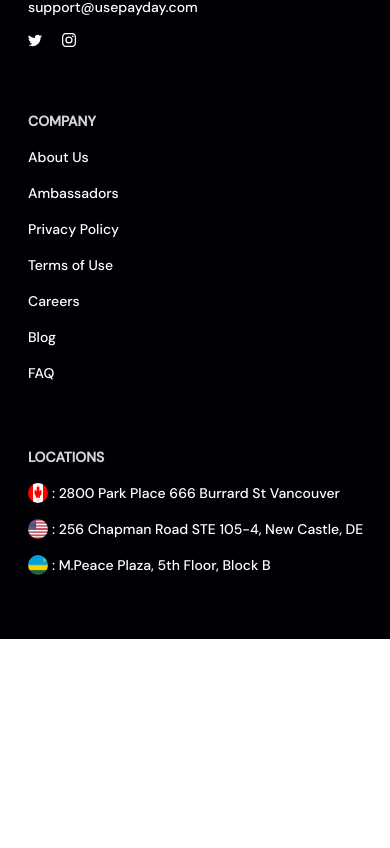
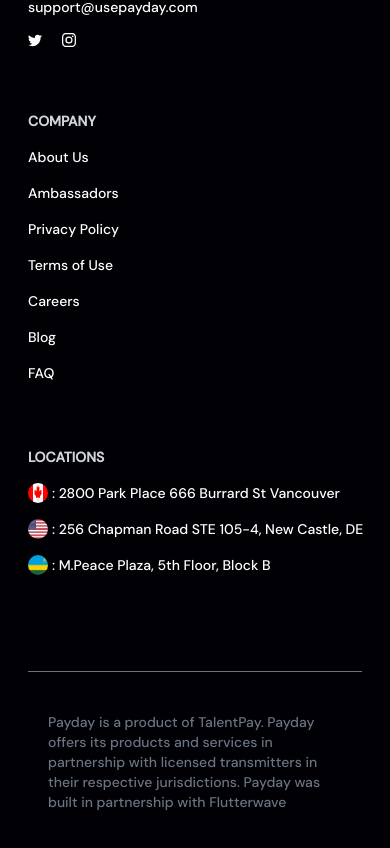
Before and after one commit to atimapreandrew/notpayday, a React (Vite) app: page / in a window 390 px wide. Shown: the part 4341-5189 px from the top of the page. Before the commit the page ends 4980 px from the top, so only its background shows below. Built offline with nearby package versions, Linux system fonts and the light colour scheme.

Commit message:
Fixed footer bug

```diff
--- a/src/components/Footer.jsx
+++ b/src/components/Footer.jsx
@@ -53,7 +53,7 @@
           <a href="">Blog</a>
           <a href="">FAQ</a>
         </div>
-        <div className="text-white space-y-4 text-sm pb-16 md:text-lg">
+        <div className="text-white space-y-4 text-sm pb-24 md:text-lg">
           <h1 className="text-gray-300 font-bold">LOCATIONS</h1>
           <p className="flex place-items-center">
             <img className="w-5 h-5 rounded-full mr-1" src={ca} alt="" />: 2800
@@ -69,6 +69,14 @@
           </p>
         </div>
       </div>
+      <div className="divide-y divide-gray-500 text-gray-500 pb-10 mx-7 font-dmsans md:mx-32 md:py-12">
+        <div></div>
+        <div className="pt-10 px-5 text-sm md:text-lg">
+          Payday is a product of TalentPay. Payday offers its products and
+          services in partnership with licensed transmitters in their respective
+          jurisdictions. Payday was built in partnership with Flutterwave
+        </div>
+      </div>
     </section>
   );
 }
```
